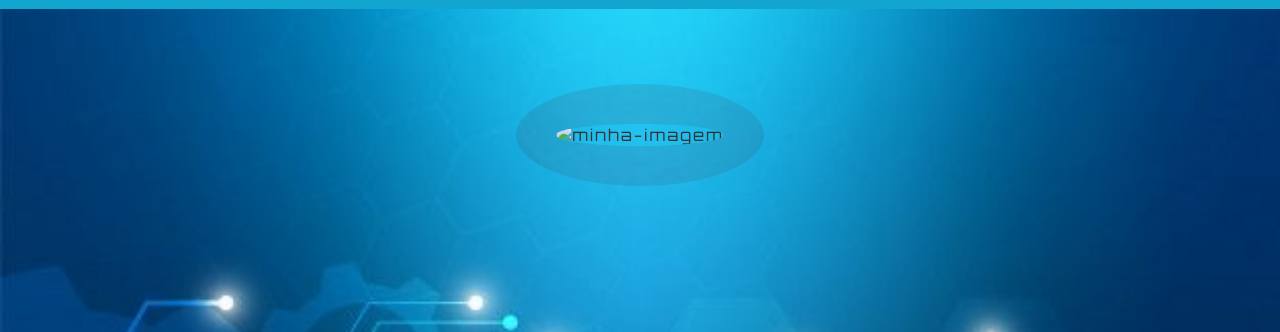
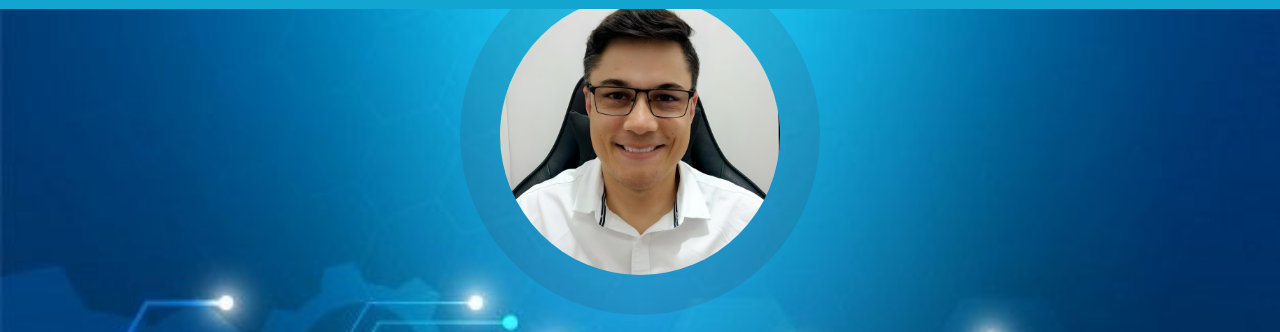
Before and after one commit to HELLWAISER/portifolio, a plain HTML site: page index.html in a window 1280 px wide. Shown: the part 129-461 px from the top of the page. Drawn offline with nearby package versions, Linux system fonts and the light colour scheme; files whose address does not match are found by name.

Commit message:
Update index.html

```diff
--- a/index.html
+++ b/index.html
@@ -93,7 +93,7 @@
   <!--Inicio section -->
   <section class="home" id="home">
     <div class="my-image" id="my-image">
-      <img src="eu.jpeg" alt="minha-imagem" />
+      <img src="img/eu.jpeg" alt="minha-imagem" />
     </div>
     <div class="home-content">
       <h3>Olá, me chamo</h3>
```
